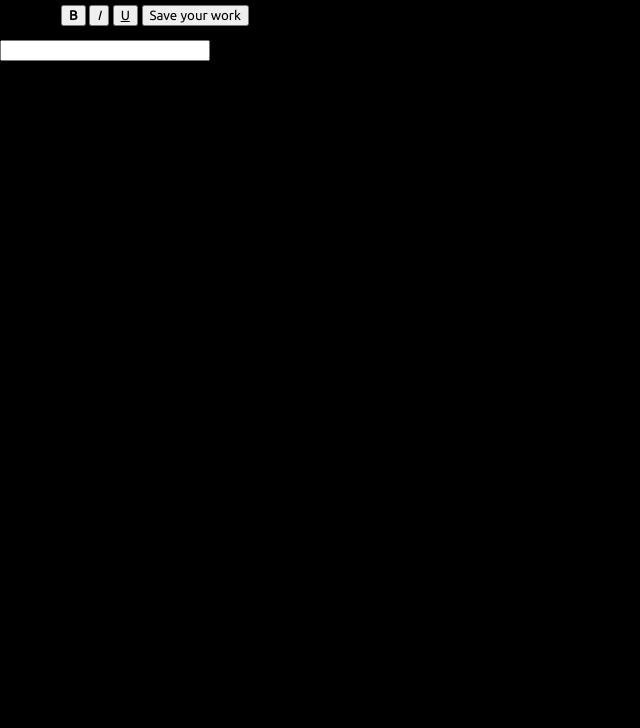
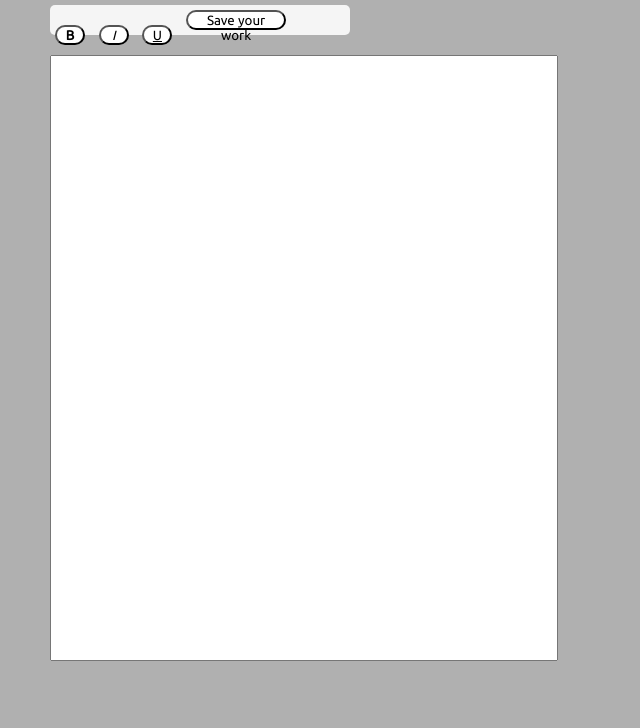
Before and after one commit to Legend-of-iPhoenix/editor, a plain HTML site: page docs/index.html in a window 1280 px wide. Shown: the part 72-800 px from the top of the page, without its empty margins (0-640 px from the left). Drawn offline with Linux system fonts and the light colour scheme.

Commit message:
Styled A LOT

```diff
--- a/docs/css/style.css
+++ b/docs/css/style.css
@@ -4,21 +4,70 @@
 }
 
 body {
-  background: black;
+  background: #B0B0B0;
 }
 
 h1 {
   margin: 20px;
-  text-align:center;
+  margin-left: 50px;
+  text-align: left;
 }
 
-nav {
+/* toolbar stuff */
+
+#toolbar {
+  background-color: #F5F5F5;
+  width: 300px;
+  height: 30px;
+  margin-left: 50px;
+  border-radius: 5px;
+}
+
+#b {
+  background-color: #fff;
+  width: 30px;
+  height: 20px;
   text-align: center;
+  color: black;
+  border-radius: 50px;
   margin: 5px;
 }
 
-#toolbar {
-  background-color: [];
-  width: 300px;
-  height:30px;
+#i {
+  background-color: #fff;
+  width: 30px;
+  height: 20px;
+  text-align: center;
+  color: black;
+  border-radius: 50px;
+  margin: 5px;
 }
+
+#u {
+  background-color: #fff;
+  width: 30px;
+  height: 20px;
+  text-align: center;
+  color: black;
+  border-radius: 50px;
+  margin: 5px;
+}
+
+#save {
+  background-color: #fff;
+  width: 100px;
+  height: 20px;
+  text-align: center;
+  color: black;
+  border-radius: 50px;
+  margin: 5px;
+}
+
+/* end toolbar, begin text box */
+
+#mainbox {
+  width: 500px;
+  height: 600px;
+  margin-top: 20px;
+  margin-left: 50px;
+}
```
